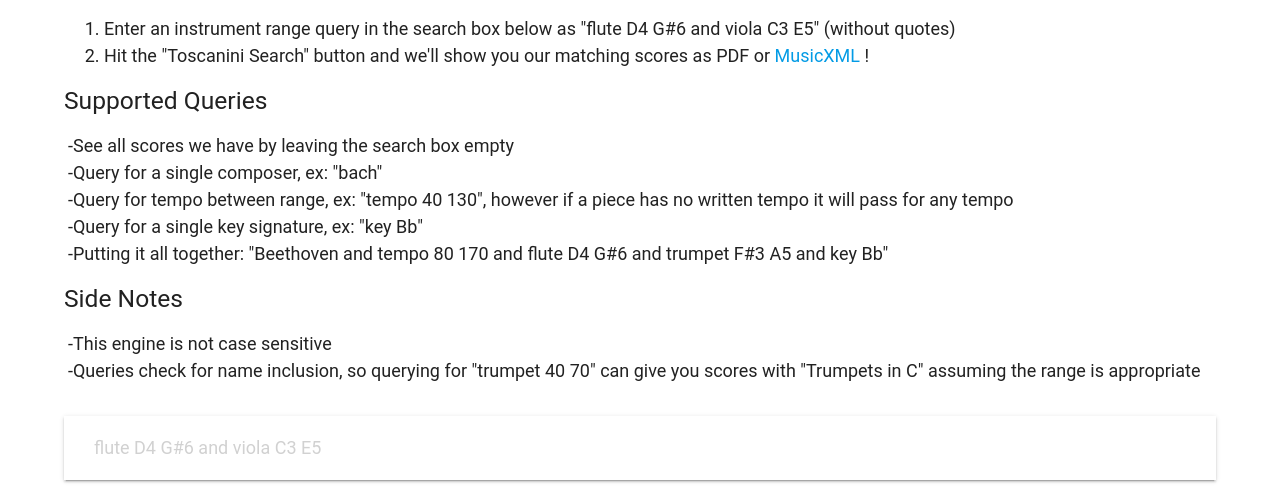
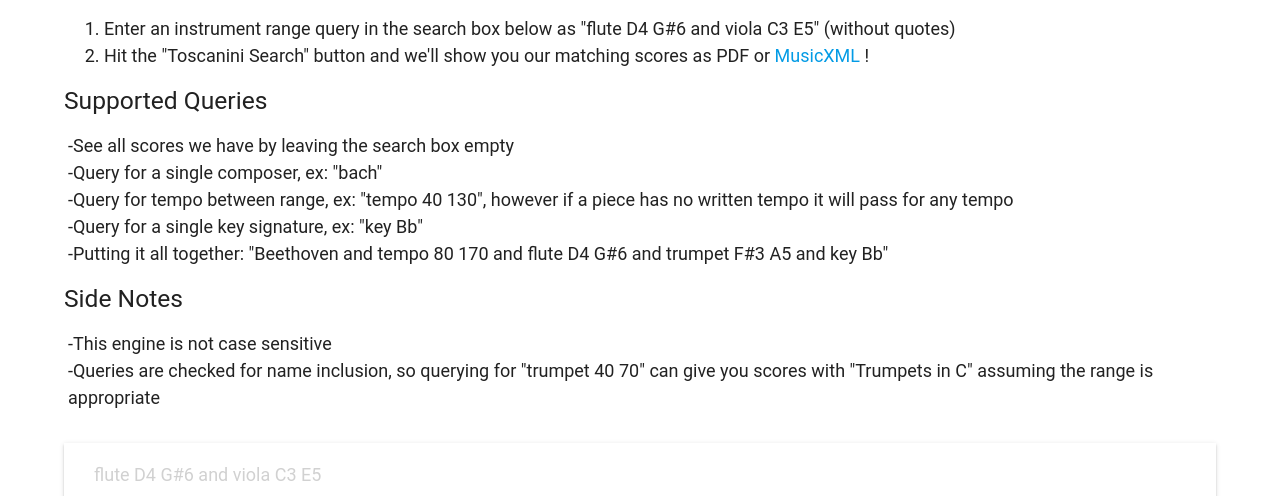
Before and after one commit to MegaArman/ask_toscanini, a website: page index.html in a window 1280 px wide. Shown: the part 277-773 px from the top of the page. Drawn offline with nearby package versions, Linux system fonts and the light colour scheme.

Commit message:
update instructions 2

```diff
--- a/index.html
+++ b/index.html
@@ -111,7 +111,7 @@
     <h5>Side Notes</h5>
     <ul>
       <li>-This engine is not case sensitive</li>
-      <li>-Queries check for name inclusion,
+      <li>-Queries are checked for name inclusion,
       so querying for "trumpet 40 70" can give you scores with
       "Trumpets in C" assuming the range is appropriate</li>
     </ul>
```
